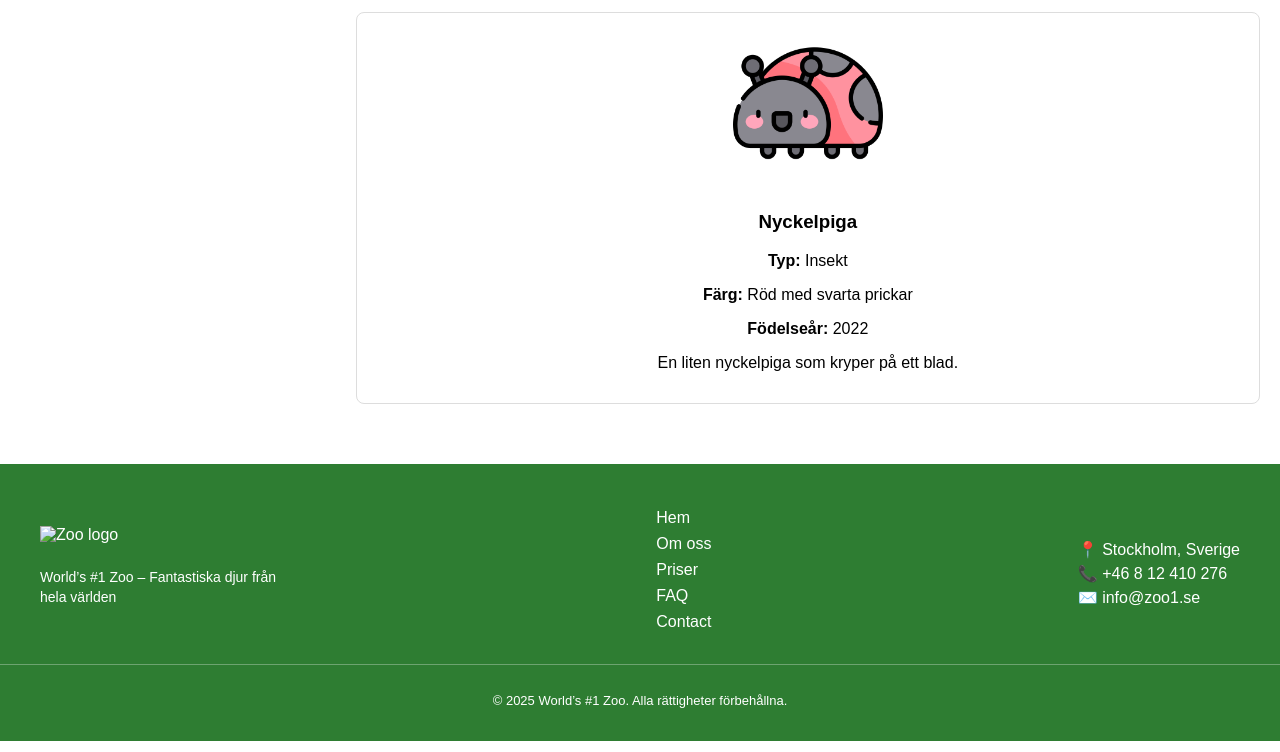
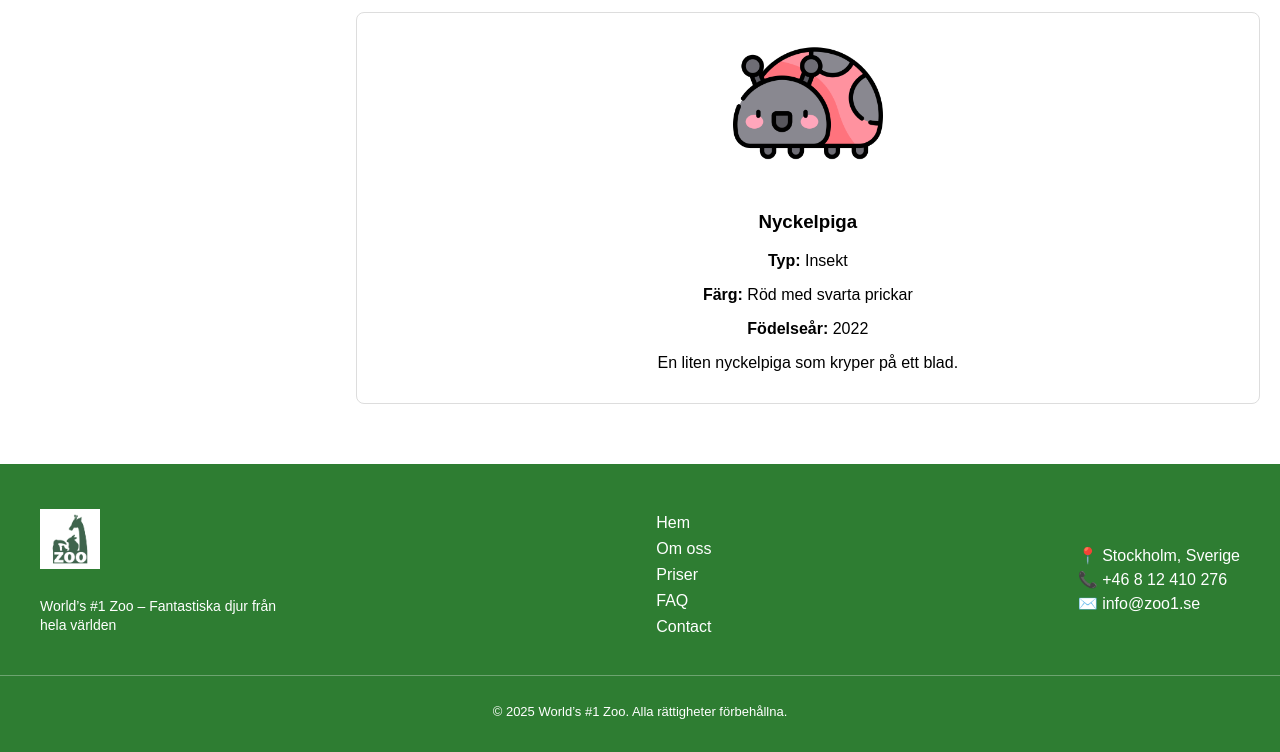
Before and after one commit to alexgeho/Zoo, a plain HTML site: page index.html in a window 1280 px wide. Shown: the part 1818-2570 px from the top of the page. Drawn offline with Linux system fonts and the light colour scheme; the site is published under a folder, as on GitHub Pages, so addresses that start at the root find nothing.

Commit message:
fix: img path .

```diff
--- a/index.html
+++ b/index.html
@@ -182,17 +182,13 @@
 
                 </section>
 
-
-
-
-
             </div>
         </main>
 
         <footer class="footer">
             <div class="container footer-content">
                 <div class="footer-logo">
-                    <img src="/images/logo/logo.png" alt="Zoo logo">
+                    <img src="./images/logo/logo.png" alt="Zoo logo">
                     <p>World’s #1 Zoo – Fantastiska djur från hela världen</p>
                 </div>
 
```
Lines whose indentation alone changed are shown as unchanged.
